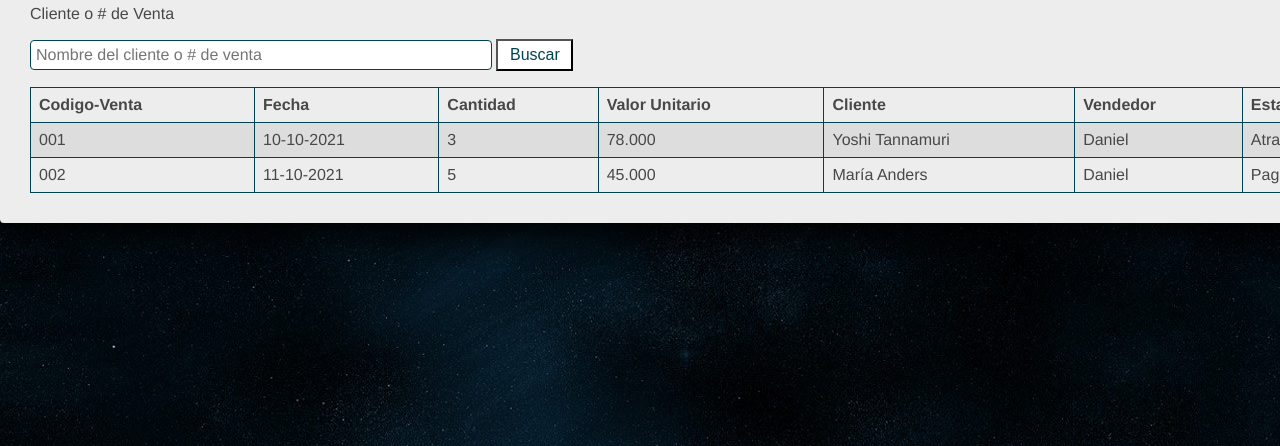
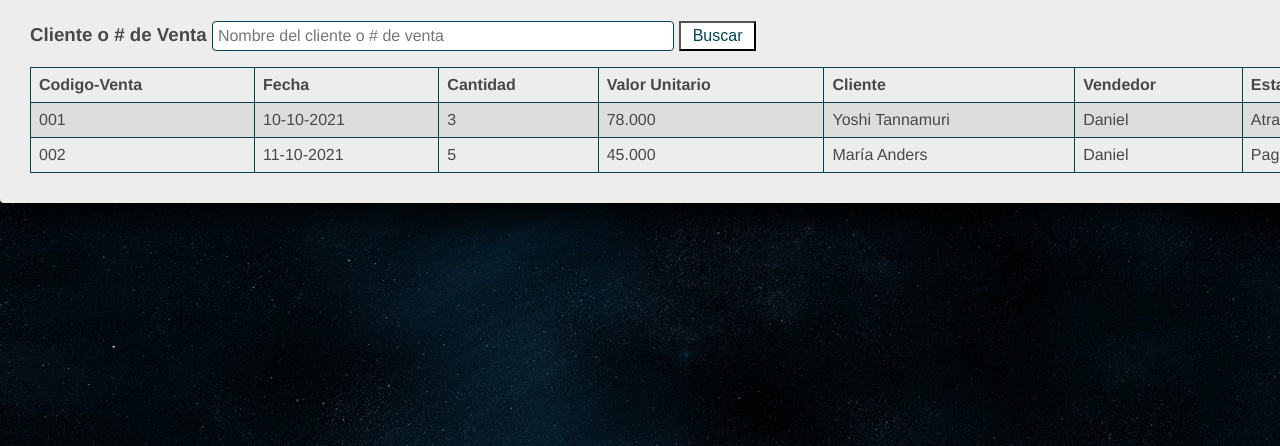
Before and after one commit to Dan1elFelipe/Project, a plain HTML site: page Sprint02/Index02.html in a window 1280 px wide. Shown: the part 354-800 px from the top of the page. Drawn offline with Linux system fonts and the light colour scheme.

Commit message:
se realizaron unos cambios y ajustes

```diff
--- a/Sprint02/Index02.html
+++ b/Sprint02/Index02.html
@@ -30,9 +30,10 @@
         <section class="form-register">
             <h2>Buscar Ventas</h2>
 
-                <p>Cliente o # de Venta</p>
-                <input class="controls" type="text" name="nombres" id="nombres" placeholder="Nombre del cliente o # de venta">
-                <input class="botons" type="submit" value="Buscar">
+                <h3 id="Cliente">Cliente o # de Venta
+                    <input class="controls" type="text" name="nombres" id="nombres" placeholder="Nombre del cliente o # de venta">
+                    <input class="botons" type="submit" value="Buscar">
+                </h3>
 
                 <table>
                     <tr>
--- a/Sprint02/Style02.css
+++ b/Sprint02/Style02.css
@@ -85,7 +85,7 @@ tr:nth-child(even) {
 .form-register .botons{
     width: 5%;
     background: white;
-    padding: 5px;
+    padding: 4px;
     color: #004251;
     margin: 16px 0;
     font-size: 16px;
```
